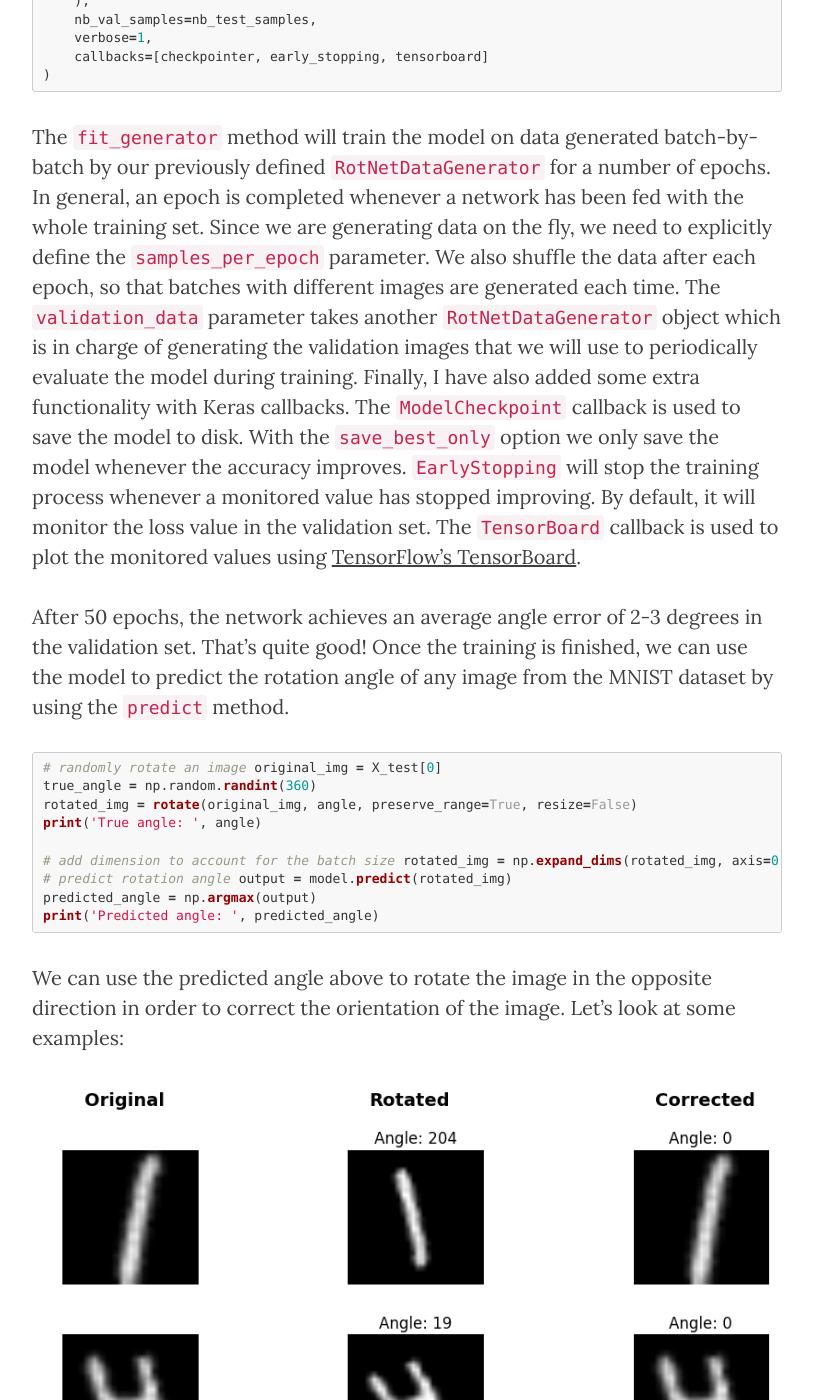
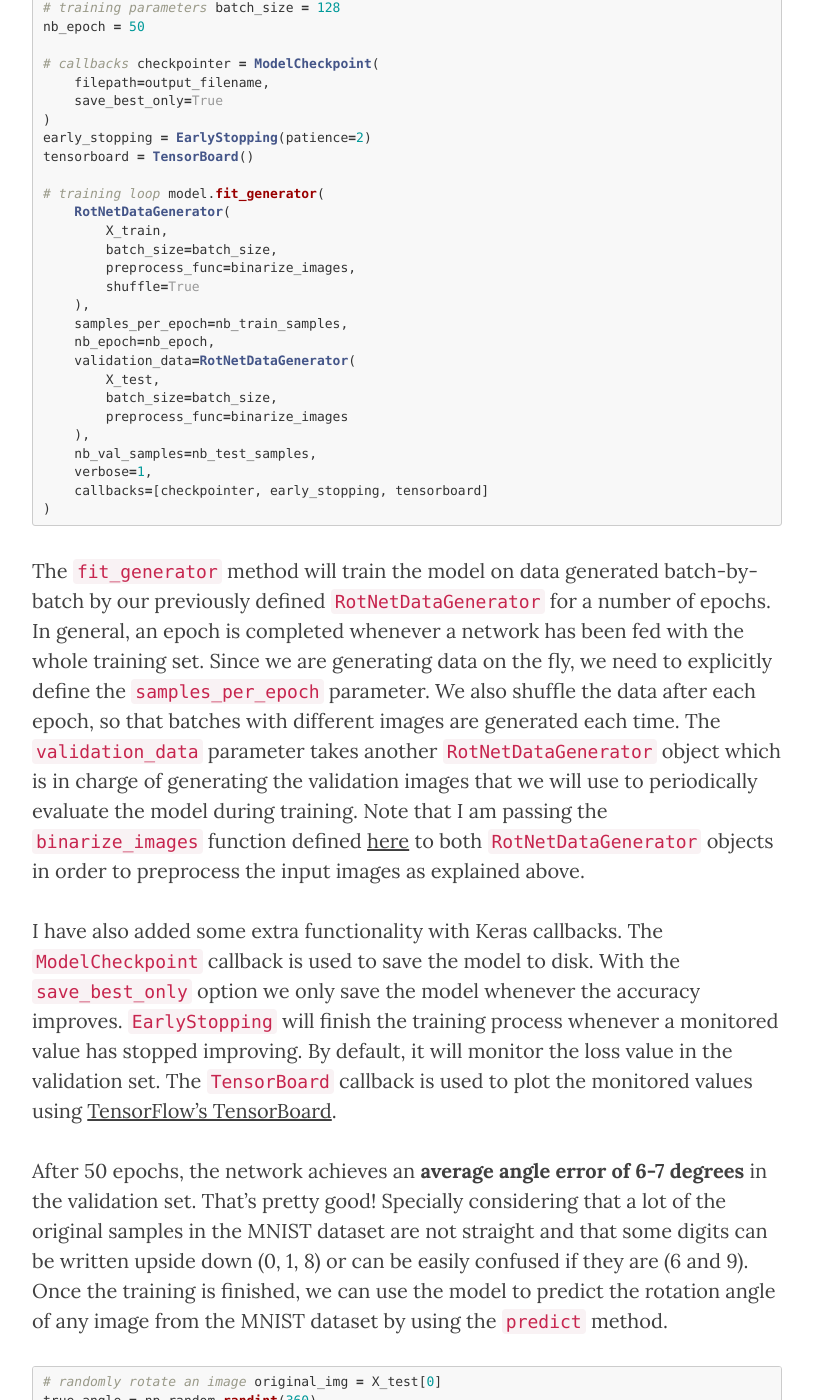
Before and after one commit to d4nst/d4nst.github.io, a Jekyll site: the page built from _posts/2017-01-12-image-orientation.md, in a window 1280 px wide and 1400 px high, scrolled down 14620 px. Shown: the whole window, without its empty margins (233-1046 px from the left). Built offline with Jekyll 4.4.1, drawn with Linux system fonts in a browser that asks for light colours; nearby versions of some CDN libraries; formulas are drawn with MathJax 3; comment, search, counter and statistics services are not loaded; some of the changed text lies outside the part shown.

Commit message:
Binarize MNIST samples

````diff
--- a/_posts/2017-01-12-image-orientation.md
+++ b/_posts/2017-01-12-image-orientation.md
@@ -102,16 +102,15 @@ So now we know the format of our data, but how do we get it? Luckily, for this p
 
 ![Left: Sample from the MNIST dataset. Right: Sample from the Google Street View dataset]({{ site.baseurl }}/img/image-orientation/mnist-street-view.jpg)
 
-Keras makes it very easy to write data generators by extending one of the provided classes. In the code below you can see a basic implementation of a data generator that takes a NumPy array of input images, and produces batches of rotated images and their respective rotation angles on-the-fly.
+Keras makes it very easy to write data generators by extending one of the provided classes. In the code below you can see a basic implementation of a data generator that takes a NumPy array of input images, and produces batches of rotated images and their respective rotation angles on-the-fly. This generator can also preprocess the input images if needed.
 
 ```python
 class RotNetDataGenerator(Iterator):
 
-    def __init__(self, input, input_shape=None, batch_size=64,
-                 one_hot=True, shuffle=False):
+    def __init__(self, input, batch_size=64, one_hot=True,
+                 preprocess_func=None, shuffle=False):
 
         self.images = None
-        self.input_shape = input_shape
         self.batch_size = batch_size
 
         self.images = input
@@ -147,6 +146,10 @@ class RotNetDataGenerator(Iterator):
             # convert the numerical labels to binary labels
             batch_y = to_categorical(batch_y, 360)
 
+            # preprocess input images
+            if self.preprocess_func:
+                batch_x = self.preprocess_func(batch_x)
+
         return batch_x, batch_y
 ```
 
@@ -163,17 +166,17 @@ After loading the training and test sets, we need to add a new dimension to the
 
 ```python
 # add dimension to account for the channels (assuming tensorflow ordering)
-X_train = np.expand_dims(X_train, axis=3).astype('float32') / 255
-X_test = np.expand_dims(X_test, axis=3).astype('float32') / 255
+X_train = np.expand_dims(X_train, axis=3).astype('float32')
+X_test = np.expand_dims(X_test, axis=3).astype('float32')
 ```
 
-The shape of the training set `X_train` after adding the new dimension is `(60000, 28, 28, 1)`, and the shape of the test set `X_test` is  `(10000, 28, 28, 1)`. In other words, we have 60000 and 10000 greyscale images of size 28 &times; 28 pixels for training and testing respectively. In the code above we also did some preprocessing to the data by changing the range of the image values to be constrained between 0 and 1.
+The shape of the training set `X_train` after adding the new dimension is `(60000, 28, 28, 1)`, and the shape of the test set `X_test` is  `(10000, 28, 28, 1)`. In other words, we have 60000 and 10000 greyscale images of size 28 &times; 28 pixels for training and testing respectively.
 
 Now that we have loaded the data, let's define our first convolutional neural network. How do we do this? If you are a beginner, the easiest way is to copy the architecture used in a another example. In this case, I am using the CNN architecture used in the [Keras example to classify the digits in the MNIST dataset](https://GitHub.com/fchollet/keras/blob/master/examples/mnist_cnn.py):
 
 ```python
 # number of convolutional filters to use
-nb_filters = 32
+nb_filters = 64
 # size of pooling area for max pooling
 pool_size = (2, 2)
 # convolution kernel size
@@ -210,9 +213,11 @@ model.compile(loss='categorical_crossentropy',
               metrics=[angle_error])
 ```
 
-During the compilation step, we need to define the loss function, optimizer and metrics that we want to use during the training phase. If we are doing classification, we will typically use `'categorical_crosentropy'` as the loss function. The optimizer is the method used to perform the weight updates. *Adam* is a good default optimizer that usually works well without extra configuration. Finally, we are using a function called `angle_error` as a metric. Metrics are used to monitor the accuracy of the model during training. The `angle_error` metric will be in charge of periodically computing the angle difference between predicted angles and true angles. Note that the `angle_error` function is not defined in Keras, but you can find it in the [RotNet repository](https://GitHub.com/d4nst/RotNet/blob/master/utils.py#L15). During training, we will monitor the loss value and the angle error so that we can stop the process whenever they stop improving in the validation set.
+During the compilation step, we need to define the loss function, optimizer and metrics that we want to use during the training phase. If we are doing classification, we will typically use `'categorical_crosentropy'` as the loss function. The optimizer is the method used to perform the weight updates. *Adam* is a good default optimizer that usually works well without extra configuration. Finally, we are using a function called `angle_error` as a metric. Metrics are used to monitor the accuracy of the model during training. The `angle_error` metric will be in charge of periodically computing the angle difference between predicted angles and true angles. Note that the `angle_error` function is not defined in Keras, but you can find it in the [RotNet repository](https://GitHub.com/d4nst/RotNet/blob/master/utils.py#L15). During training, we will monitor the loss value and the angle error so that we can finish the process whenever they stop improving in the validation set.
 
-Finally, we are ready to train the network!
+Before I show you the code to train the network, I wanted to point out an specific issue of our data generation approach. The rotation operation involves interpolating pixel values when the rotation angle is different than 90, 180 or 270 degrees. At low resolutions, this will introduce interpolation arfefacts that could be learnt by the network. If that happens, the network would fail to predict the rotation angle when these artefacts are not present, for example if the original image was already rotated or if it was rotated at a higher resolution. In order to solve this issue, we will binarize the input images after rotating them, i.e. values below a certain pixel intensity will be converted to 0, and values above it will be converted to 1. In this way, we get rid of the interpolated pixels and therefore ensure that the network is not making predictions based on them.
+
+And now, we are ready to train the network!
 
 ```python
 # training parameters
@@ -232,13 +237,15 @@ model.fit_generator(
     RotNetDataGenerator(
         X_train,
         batch_size=batch_size,
+        preprocess_func=binarize_images,
         shuffle=True
     ),
     samples_per_epoch=nb_train_samples,
     nb_epoch=nb_epoch,
     validation_data=RotNetDataGenerator(
         X_test,
-        batch_size=batch_size
+        batch_size=batch_size,
+        preprocess_func=binarize_images
     ),
     nb_val_samples=nb_test_samples,
     verbose=1,
@@ -246,9 +253,11 @@ model.fit_generator(
 )
 ```
 
-The `fit_generator` method will train the model on data generated batch-by-batch by our previously defined `RotNetDataGenerator` for a number of epochs. In general, an epoch is completed whenever a network has been fed with the whole training set. Since we are generating data on the fly, we need to explicitly define the `samples_per_epoch` parameter. We also shuffle the data after each epoch, so that batches with different images are generated each time. The `validation_data` parameter takes another `RotNetDataGenerator` object which is in charge of generating the validation images that we will use to periodically evaluate the model during training. Finally, I have also added some extra functionality with Keras callbacks. The `ModelCheckpoint` callback is used to save the model to disk. With the `save_best_only` option we only save the model whenever the accuracy improves. `EarlyStopping` will stop the training process whenever a monitored value has stopped improving. By default, it will monitor the loss value in the validation set. The `TensorBoard` callback is used to plot the monitored values using [TensorFlow's TensorBoard](https://www.tensorflow.org/how_tos/summaries_and_tensorboard/).
+The `fit_generator` method will train the model on data generated batch-by-batch by our previously defined `RotNetDataGenerator` for a number of epochs. In general, an epoch is completed whenever a network has been fed with the whole training set. Since we are generating data on the fly, we need to explicitly define the `samples_per_epoch` parameter. We also shuffle the data after each epoch, so that batches with different images are generated each time. The `validation_data` parameter takes another `RotNetDataGenerator` object which is in charge of generating the validation images that we will use to periodically evaluate the model during training. Note that I am passing the `binarize_images` function defined [here](https://github.com/d4nst/RotNet/blob/master/utils.py#L24) to both `RotNetDataGenerator` objects in order to preprocess the input images as explained above.
 
-After 50 epochs, the network achieves an average angle error of 2-3 degrees in the validation set. That's quite good! Once the training is finished, we can use the model to predict the rotation angle of any image from the MNIST dataset by using the `predict` method.
+I have also added some extra functionality with Keras callbacks. The `ModelCheckpoint` callback is used to save the model to disk. With the `save_best_only` option we only save the model whenever the accuracy improves. `EarlyStopping` will finish the training process whenever a monitored value has stopped improving. By default, it will monitor the loss value in the validation set. The `TensorBoard` callback is used to plot the monitored values using [TensorFlow's TensorBoard](https://www.tensorflow.org/how_tos/summaries_and_tensorboard/).
+
+After 50 epochs, the network achieves an **average angle error of 6-7 degrees** in the validation set. That's pretty good! Specially considering that a lot of the original samples in the MNIST dataset are not straight and that some digits can be written upside down (0, 1, 8) or can be easily confused if they are (6 and 9). Once the training is finished, we can use the model to predict the rotation angle of any image from the MNIST dataset by using the `predict` method.
 
 ```python
 # randomly rotate an image
@@ -259,15 +268,17 @@ print('True angle: ', angle)
 
 # add dimension to account for the batch size
 rotated_img = np.expand_dims(rotated_img, axis=0)
+# binarize image
+rotated_img_bin = binarize_images(rotated_img)
 # predict rotation angle
-output = model.predict(rotated_img)
+output = model.predict(rotated_img_bin)
 predicted_angle = np.argmax(output)
 print('Predicted angle: ', predicted_angle)
 ```
 
-We can use the predicted angle above to rotate the image in the opposite direction in order to correct the orientation of the image. Let's look at some examples:
+We can use the predicted angle as computed above to rotate the image in the opposite direction in order to correct the orientation of the image. Let's look at some examples:
 
-![RotNet test examples from the MNIST dataset.]({{ site.baseurl }}/img/image-orientation/mnist-test.png)
+![RotNet test examples from the MNIST dataset.]({{ site.baseurl }}/img/image-orientation/mnist-test.jpg)
 
 You can generate more of these examples by yourself using the `display_examples` function as shown in this [jupyter notebook](https://GitHub.com/d4nst/RotNet/blob/master/test/test_mnist.ipynb).
 
@@ -288,7 +299,7 @@ data_path = ... # location where you want to save the data
 train_filenames, test_filenames = get_street_view_filenames(data_path)
 ```
 
-Note that in this case we are not loading all the images into memory as we did on the MNIST example. If we did that, we would run out of memory because the images have a much higher resolution. Instead, we are going to modify the `RotNetDataGenerator` to allow loading, cropping and resizing images before rotating them. Cropping is needed because the network will only accept square images and the images in the Google Street View dataset are rectangular. We need to crop the centre of the image (or the right-hand side) because all the images have an overlaid icon on the upper-left side and we don't want the network to only look for the position of that icon to predict the rotation angle. Resizing is needed in order to adapt the images to the input shape needed by the network. We also need to crop the image after rotation as described [here](http://stackoverflow.com/questions/16702966/rotate-image-and-crop-out-black-borders). This is because if we left out the black borders, the network could simply figure out how to rotate the images based on that. For a similar reason, we also need to rotate the images before resizing them, as the rotation operation introduces interpolation artefacts that at low resolution can also be learnt by the network.
+Note that in this case we are not loading all the images into memory as we did on the MNIST example. If we did that, we would run out of memory because the images have a much higher resolution. Instead, we are going to modify the `RotNetDataGenerator` to allow loading, cropping and resizing images. Cropping is needed because the network will only accept square images and the images in the Google Street View dataset are rectangular. We need to crop the centre of the image (or the right-hand side) because all the images have an overlaid icon on the upper-left side and we don't want the network to only look for the position of that icon to predict the rotation angle. Resizing is needed in order to adapt the images to the input shape needed by the network. We also need to crop the image after rotation as described [here](http://stackoverflow.com/questions/16702966/rotate-image-and-crop-out-black-borders). This is because if we left out the black borders, the network could simply figure out the rotation angle based on that. Moreover, it's important to rotate the images before resizing them to avoid having interpolation artefacts at low resolutions (since we can't binarize them as we did with the MNIST samples).
 
 All of these operations can be achieved by replacing the `rotate` function in `RotNetDataGenerator` by the following `generate_rotated_image` function:
 
@@ -321,7 +332,7 @@ def generate_rotated_image(image, angle, size=None, crop_center=False,
     return image
 ```
 
-[Here](https://GitHub.com/d4nst/RotNet/blob/master/utils.py#L122) you can see the full implementation of the `RotNetDataGenerator` that also accepts image file paths as input. If you run the code by yourself you might find that the generator is somewhat slow. This is because loading high resolution images and applying all the preprocessing operations on-the-fly is a costly operation. A better option would be to preprocess all the images and save them to disk, for example by generating 359 rotated versions out of each single image. For the sake of brevity, I have decided to keep using the generator approach.
+[Here](https://GitHub.com/d4nst/RotNet/blob/master/utils.py#L129) you can see the full implementation of the `RotNetDataGenerator` that also accepts image file paths as input. If you run the code by yourself you might find that the generator is somewhat slow. This is because loading high resolution images and applying all the preprocessing operations on-the-fly is a costly operation. A better option would be to preprocess all the images and save them to disk, for example by generating 359 rotated versions out of each single image. For the sake of brevity, I have decided to keep using the generator approach.
 
 Since the data in this example is more complicated, we will use a CNN architecture with more layers. In particular, we will use a deep residual network with 50 layers known as *ResNet50*. Luckily, Keras already comes with this model predefined, so we don't have to do it ourselves. Even if you don't know what the *residual* part means, we can train this network in a similar way as we did with the MNIST example. Keras also offers the possibility of loading this network with a model pre-trained on [ImageNet](http://image-net.org/) data (ImageNet is a popular dataset containing 1.2 million images of 1000 different classes typically used to train object recognition models). Starting the training process with pre-trained weights is usually faster than starting from random weights because we only need to slightly modify them. This is because models pre-trained for other computer vision tasks contain weights that are highly transferable and we only need to **fine-tune** them. Moreover, complex models such as *ResNet50* need a lot of data to be trained from scratch. Model fine-tuning can typically be done using much less data provided that the model was pre-trained in a large enough dataset containing samples similar to ours.
 
@@ -401,7 +412,7 @@ Note that we are passing the `preprocess_input` function as a parameter to the g
 
 Thanks to the use of pre-trained weights, we only need to wait for 10 epochs to get an average angle error of 1-2 degrees! Let's look at some examples:
 
-![RotNet test examples from the Google Street View dataset.]({{ site.baseurl }}/img/image-orientation/street-view-test.png)
+![RotNet test examples from the Google Street View dataset.]({{ site.baseurl }}/img/image-orientation/street-view-test.jpg)
 
 In the examples above, you can see that even when there is no sky or road, the network is able to correctly predict the rotation angle. You can generate more examples like these using [this jupyter notebook](https://github.com/d4nst/RotNet/blob/master/test/test_street_view.ipynb)
 
````
Also changed, not shown: img/image-orientation/mnist-test.jpg (added), img/image-orientation/mnist-test.png (deleted), img/image-orientation/street-view-test.jpg (added), img/image-orientation/street-view-test.png (deleted).
